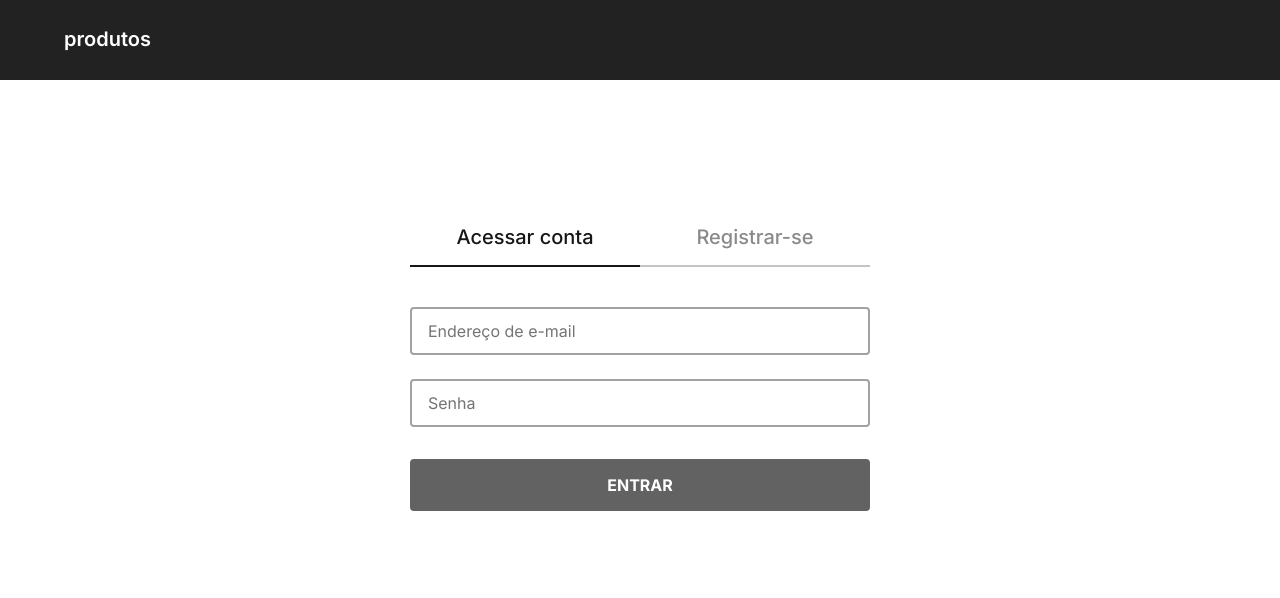
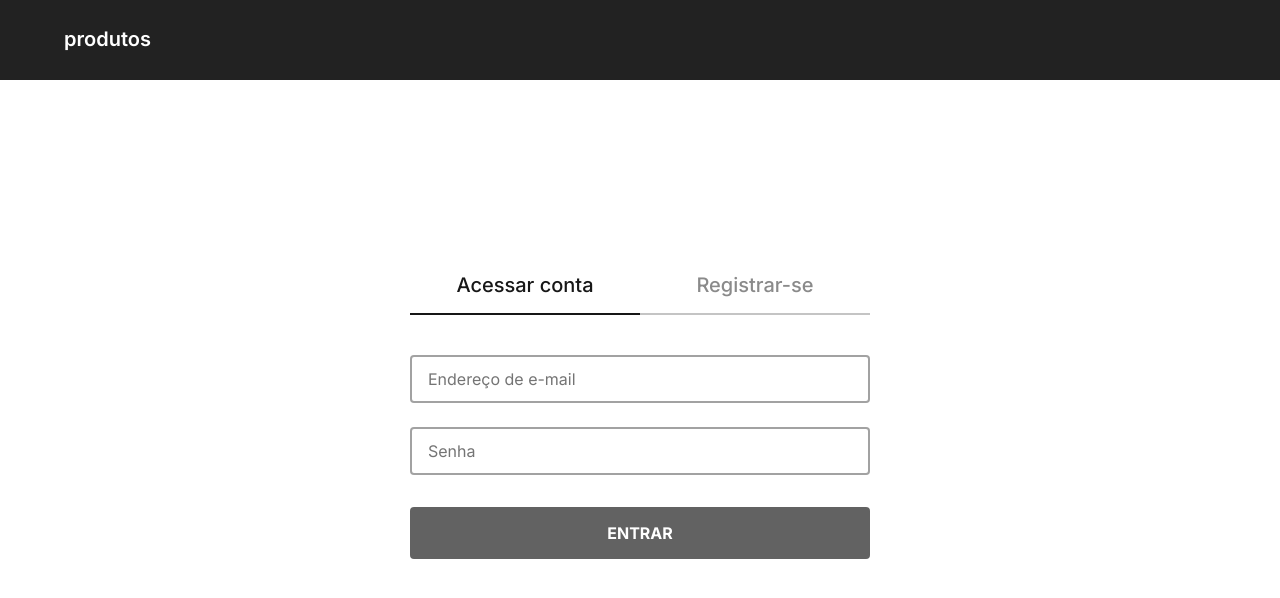
Before and after one commit to jotahdavid/allugator-client, a React (Vite) app: page /login in a window 1280 px wide. Shown: the top 598 px of the page. Built offline with nearby package versions, Linux system fonts and the light colour scheme; no server answers.

Commit message:
fix(Login): form not visible on small height screen

```diff
--- a/src/assets/styles/global.ts
+++ b/src/assets/styles/global.ts
@@ -15,6 +15,11 @@ export default createGlobalStyle`
     height: 100%;
   }
 
+  #root {
+    display: flex;
+    flex-direction: column;
+  }
+
   body {
     font-family: 'Inter', sans-serif;
   }
--- a/src/pages/Login/styles.tsx
+++ b/src/pages/Login/styles.tsx
@@ -6,8 +6,9 @@ import { rem } from '@assets/styles/utils';
 export const Container = styled.div`
   width: 90%;
   max-width: ${rem(460)};
-  margin: 0 auto;
-  height: calc(80% - ${rem(80)});
+  margin: 0 auto 4rem;
+  padding: 4rem 0;
+  flex: 1;
 
   display: flex;
   flex-direction: column;
```
